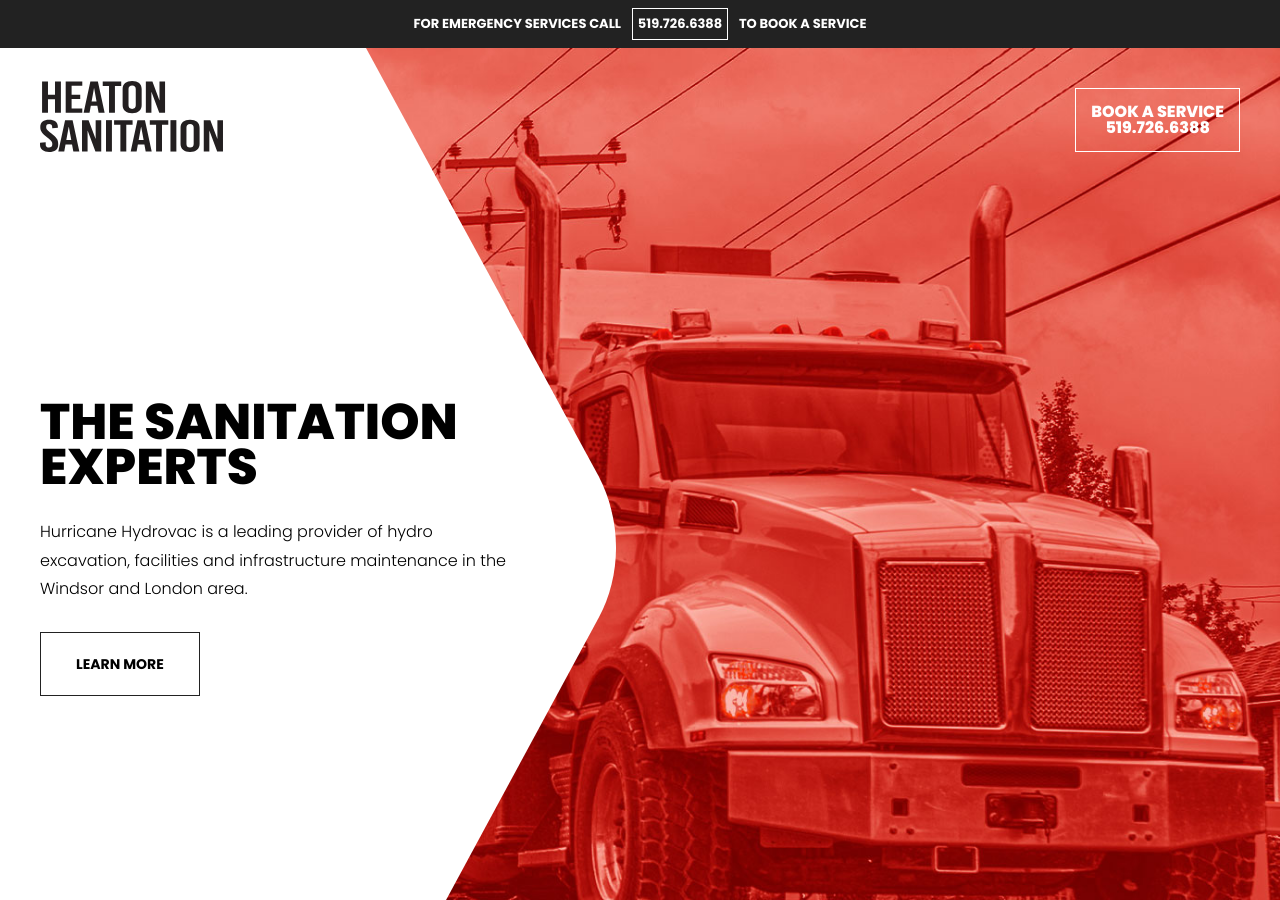
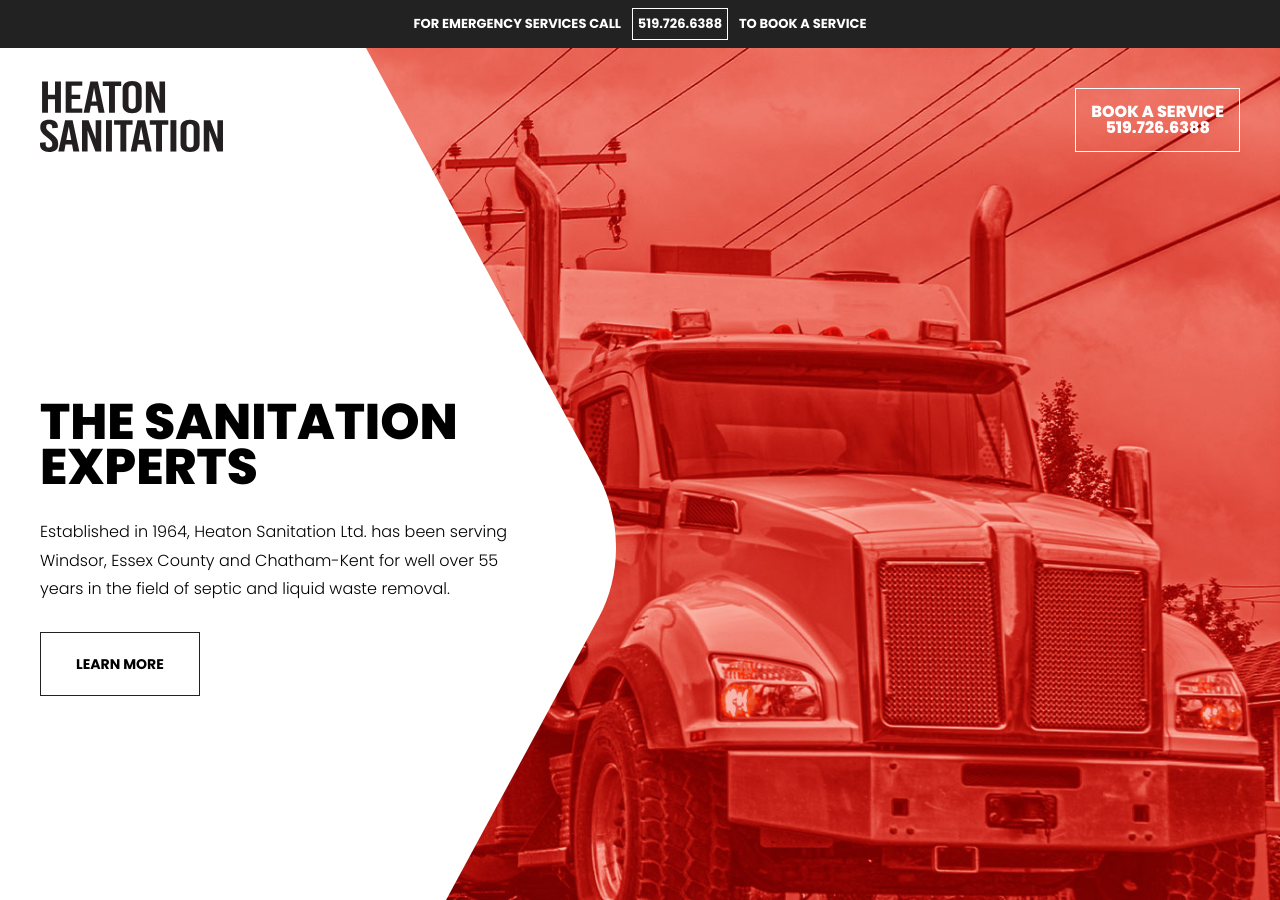
Before and after one commit to Pure-Ind/Heaton-Sanitation, a Jekyll site: the page built from index.markdown, in a window 1280 px wide and 900 px high. Built offline with Jekyll 4.4.1, drawn with Linux system fonts in a browser that asks for light colours; comment, search, counter and statistics services are not loaded.

```diff
--- a/_layouts/home.html
+++ b/_layouts/home.html
@@ -11,7 +11,7 @@
       <div class="hero-large-hexagon">
         <div class="hero-large-hexagon-content">
           <h1 class="mobile-large-heading">The Sanitation Experts</h1>
-          <p class="padding-top-20">Hurricane Hydrovac is a leading provider of hydro excavation, facilities and infrastructure maintenance in the Windsor and London area.</p>
+          <p class="padding-top-20">Established in 1964, Heaton Sanitation Ltd. has been serving Windsor, Essex County and Chatham-Kent for well over 55 years in the field of septic and liquid waste removal.</p>
           <p><a href="/services/" class="btn btn-outline hvr-sweep-to-left">Learn More</a></p>
         </div>
         <div class="hero-large-hexagon-side">
```
